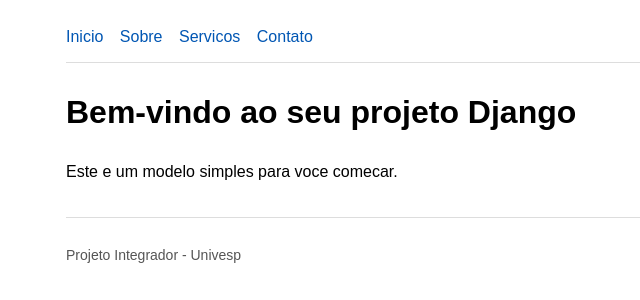
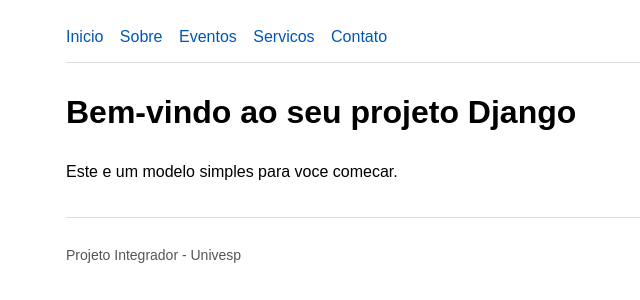
Before and after one commit to ArthurHecker/Projeto-Integrador-1, a Django app: page / in a window 1280 px wide. Shown: the top 300 px of the page, without its empty margins (124-764 px from the left). Run offline with Django 5.2, Linux system fonts and the light colour scheme.

Commit message:
Rotas de eventos

```diff
--- a/templates/partials/top_bar.html
+++ b/templates/partials/top_bar.html
@@ -2,6 +2,7 @@
     <nav>
         <a href="/">Inicio</a>
         <a href="/sobre/">Sobre</a>
+        <a href="/events/">Eventos</a>
         <a href="/servicos/">Servicos</a>
         <a href="/contato/">Contato</a>
     </nav>
```
